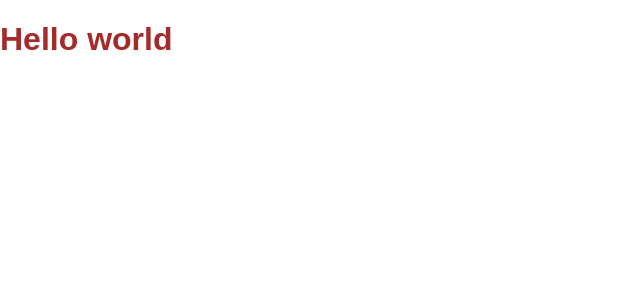
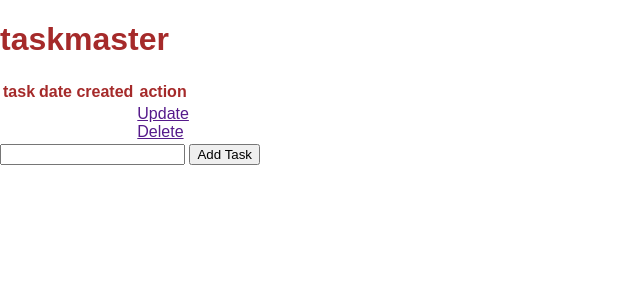
Before and after one commit to Hamza-Abbas-2007/Weather-API-Project, a Flask app: page / in a window 1280 px wide. Shown: the top 300 px of the page, without its empty margins (0-640 px from the left). Run offline with Flask 3, Linux system fonts and the light colour scheme.

Commit message:
connecting html to the database

```diff
--- a/main2.py
+++ b/main2.py
@@ -14,6 +14,6 @@ class todo (db.Model):
     def __repr__(self):
         return '<task %r>' % self.id
 
-@app.route('/')
+@app.route('/' ,methods = ['post','get'])
 def index():
     return render_template('index.html')
--- a/templates/index.html
+++ b/templates/index.html
@@ -2,9 +2,32 @@
 
 {%block head%}
 <title>Weather API Project</title>
-<h1>Hello world</h1>
 {%endblock%}
 
 {%block body%}
+<div class = "content">
+    <h1>taskmaster</h1>
 
+    <table>
+        <tr>
+            <th>task</th>
+            <th>date created</th>
+            <th>action</th>
+        </tr>
+        <tr>
+            <td></td>
+            <td></td>
+            <td>
+                <a href="">Update</a>
+                <br>
+                <a href="">Delete</a>
+            </td>
+        </tr>
+    </table>
+
+    <form action="/" method="post">
+        <input type="text" name="content" id="content">
+        <input type="submit" value="Add Task">
+    </form>
+</div>
 {%endblock%}
```
